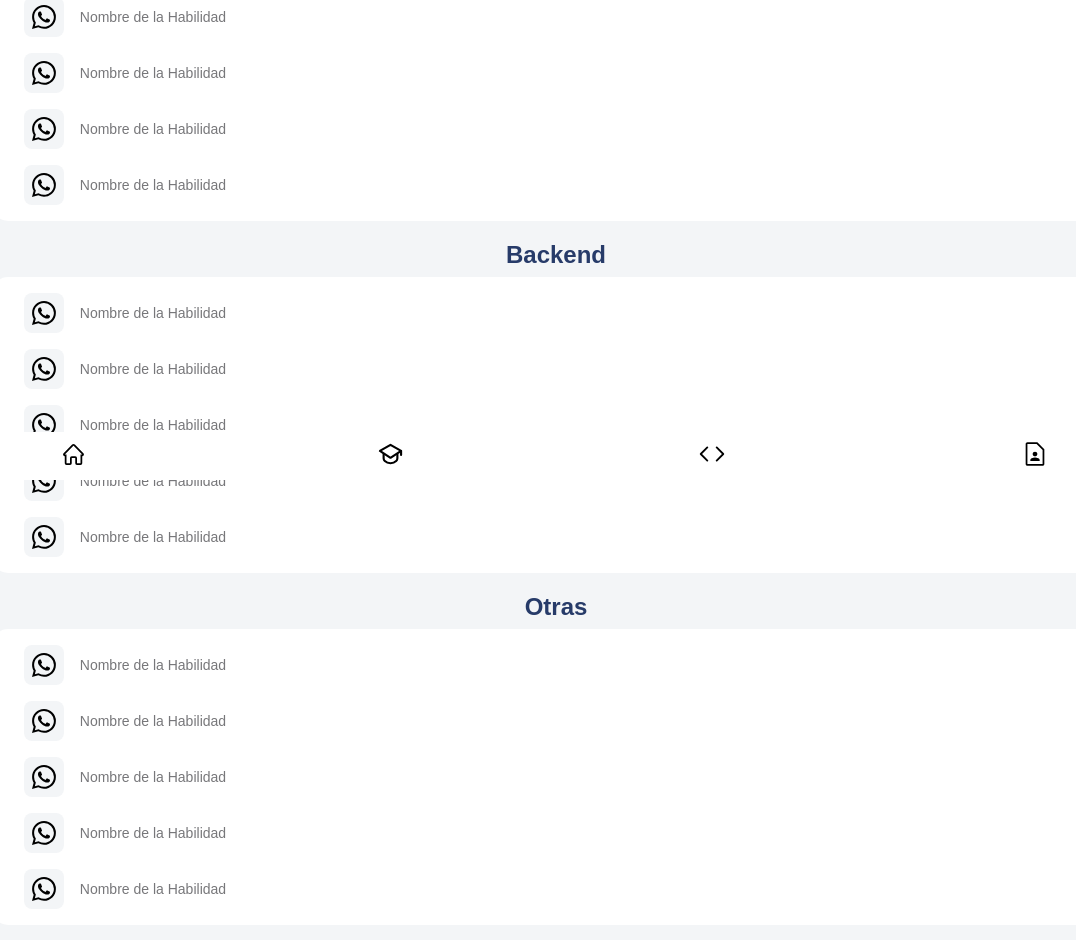
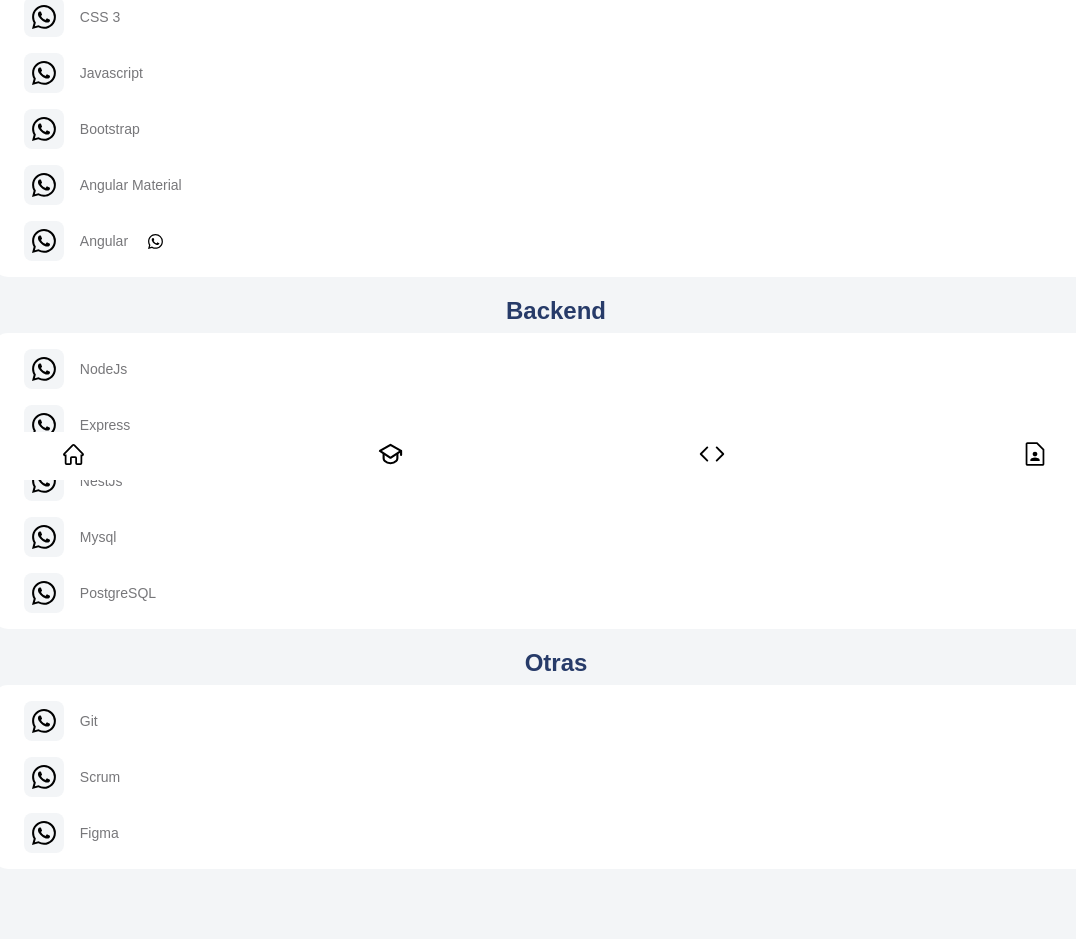
Before and after one commit to Yusei-0/Yusei-0, an Angular app: page /skills in a window 1280 px wide. Shown: the part 320-1260 px from the top of the page, without its empty margins (84-1160 px from the left). Built offline with nearby package versions, Linux system fonts and the light colour scheme.

Commit message:
Update the skills information

```diff
--- a/src/app/skills/skills/skills.component.css
+++ b/src/app/skills/skills/skills.component.css
@@ -80,3 +80,7 @@
     color: var(--grey-font-dark);
     margin-left: 8px;
 }
+
+.icon-star{
+   margin-left: 20px;
+}
--- a/src/app/skills/skills/skills.component.html
+++ b/src/app/skills/skills/skills.component.html
@@ -13,31 +13,39 @@
                     <div class="icon-container">
                         <app-icon [img]="'whatsapp'"></app-icon>
                     </div>
-                    <p> Nombre de la Habilidad</p>
+                    <p> HTML 5</p>
                 </li>
                 <li class="main-list-item">
                     <div class="icon-container">
                         <app-icon [img]="'whatsapp'"></app-icon>
                     </div>
-                    <p> Nombre de la Habilidad</p>
+                    <p> CSS 3</p>
                 </li>
                 <li class="main-list-item">
                     <div class="icon-container">
                         <app-icon [img]="'whatsapp'"></app-icon>
                     </div>
-                    <p> Nombre de la Habilidad</p>
+                    <p> Javascript</p>
                 </li>
                 <li class="main-list-item">
                     <div class="icon-container">
                         <app-icon [img]="'whatsapp'"></app-icon>
                     </div>
-                    <p> Nombre de la Habilidad</p>
+                    <p>Bootstrap</p>
                 </li>
                 <li class="main-list-item">
                     <div class="icon-container">
                         <app-icon [img]="'whatsapp'"></app-icon>
                     </div>
-                    <p> Nombre de la Habilidad</p>
+                    <p> Angular Material</p>
+                </li>
+                <li class="main-list-item">
+                    <div class="icon-container">
+                        <app-icon [img]="'whatsapp'"></app-icon>
+                    </div>
+                    <p> Angular</p>
+                    <app-icon [img]="'whatsapp'"
+                    [size]="15"  class="icon-star"></app-icon>
                 </li>
             </ul>
         </div>
@@ -50,31 +58,31 @@
                     <div class="icon-container">
                         <app-icon [img]="'whatsapp'"></app-icon>
                     </div>
-                    <p> Nombre de la Habilidad</p>
+                    <p> NodeJs</p>
                 </li>
                 <li class="main-list-item">
                     <div class="icon-container">
                         <app-icon [img]="'whatsapp'"></app-icon>
                     </div>
-                    <p> Nombre de la Habilidad</p>
+                    <p> Express</p>
                 </li>
                 <li class="main-list-item">
                     <div class="icon-container">
                         <app-icon [img]="'whatsapp'"></app-icon>
                     </div>
-                    <p> Nombre de la Habilidad</p>
+                    <p> NestJs</p>
                 </li>
                 <li class="main-list-item">
                     <div class="icon-container">
                         <app-icon [img]="'whatsapp'"></app-icon>
                     </div>
-                    <p> Nombre de la Habilidad</p>
+                    <p> Mysql</p>
                 </li>
                 <li class="main-list-item">
                     <div class="icon-container">
                         <app-icon [img]="'whatsapp'"></app-icon>
                     </div>
-                    <p> Nombre de la Habilidad</p>
+                    <p> PostgreSQL</p>
                 </li>
             </ul>
         </div>
@@ -87,31 +95,19 @@
                     <div class="icon-container">
                         <app-icon [img]="'whatsapp'"></app-icon>
                     </div>
-                    <p> Nombre de la Habilidad</p>
+                    <p> Git</p>
                 </li>
                 <li class="main-list-item">
                     <div class="icon-container">
                         <app-icon [img]="'whatsapp'"></app-icon>
                     </div>
-                    <p> Nombre de la Habilidad</p>
+                    <p> Scrum</p>
                 </li>
                 <li class="main-list-item">
                     <div class="icon-container">
                         <app-icon [img]="'whatsapp'"></app-icon>
                     </div>
-                    <p> Nombre de la Habilidad</p>
-                </li>
-                <li class="main-list-item">
-                    <div class="icon-container">
-                        <app-icon [img]="'whatsapp'"></app-icon>
-                    </div>
-                    <p> Nombre de la Habilidad</p>
-                </li>
-                <li class="main-list-item">
-                    <div class="icon-container">
-                        <app-icon [img]="'whatsapp'"></app-icon>
-                    </div>
-                    <p> Nombre de la Habilidad</p>
+                    <p> Figma</p>
                 </li>
             </ul>
         </div>
```
